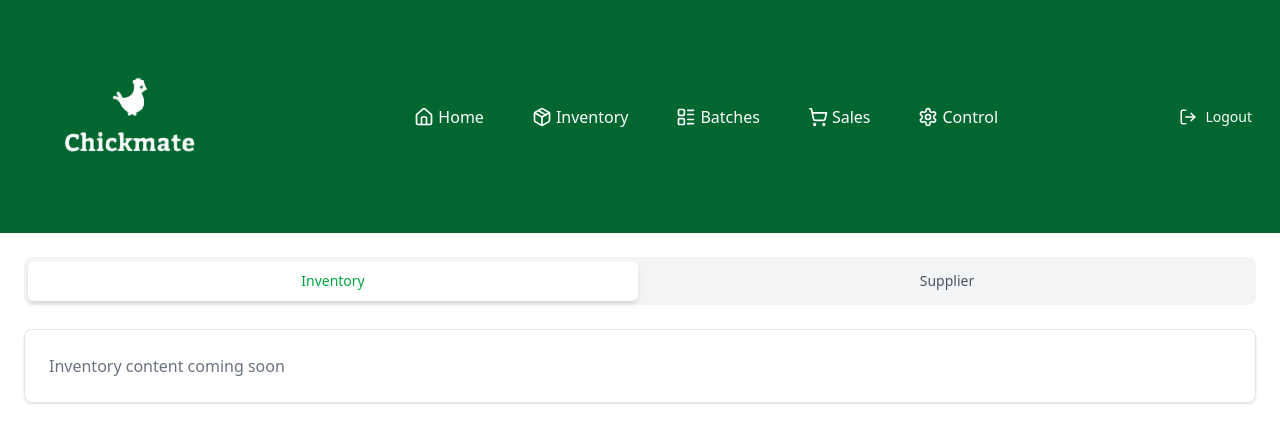
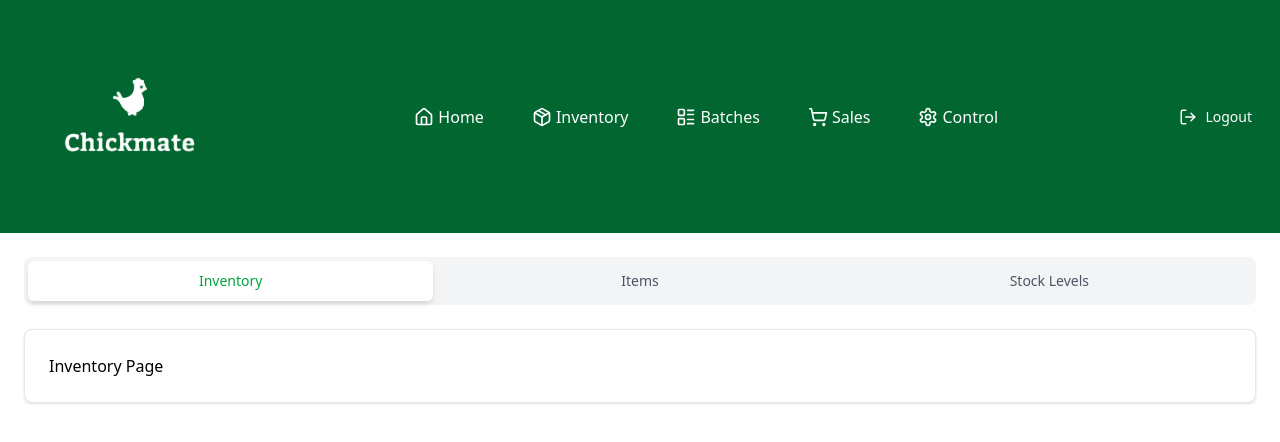
Before and after one commit to 05-14th/PMS, a React (Vite) app: page /inventory in a window 1280 px wide. Shown: the top 442 px of the page. Built offline with nearby package versions, Linux system fonts and the light colour scheme.

Commit message:
Inventory Subtab

```diff
--- /dev/null
+++ b/src/pages/Extra/Inventory.tsx
@@ -0,0 +1,10 @@
+function Inventory() {
+    return (
+      <div>
+        <h2>Inventory Page</h2>
+        {/* your content */}
+      </div>
+    );
+  }
+
+  export default Inventory;   // 👈 this fixes your error
--- /dev/null
+++ b/src/pages/Extra/Itemlist.tsx
@@ -0,0 +1,38 @@
+import React from 'react';
+
+interface Item {
+  id: string;
+  name: string;
+  quantity: number;
+  // Add other item properties as needed
+}
+
+interface ItemListProps {
+  items?: Item[];
+  onItemClick?: (item: Item) => void;
+}
+
+const ItemList: React.FC<ItemListProps> = ({ items = [], onItemClick }) => {
+  return (
+    <div className="item-list">
+      <h3>Inventory Items</h3>
+      {items.length === 0 ? (
+        <p>No items found</p>
+      ) : (
+        <ul>
+          {items.map((item) => (
+            <li
+              key={item.id}
+              onClick={() => onItemClick?.(item)}
+              style={{ cursor: onItemClick ? 'pointer' : 'default' }}
+            >
+              {item.name} - {item.quantity} units
+            </li>
+          ))}
+        </ul>
+      )}
+    </div>
+  );
+};
+
+export default ItemList;
--- /dev/null
+++ b/src/pages/Extra/StockLevels.tsx
@@ -0,0 +1,14 @@
+import React from 'react';
+
+const StockLevels: React.FC = () => {
+  return (
+    <div className="rounded-lg border border-gray-200 bg-white p-6 shadow-sm">
+      <h2 className="mb-4 text-xl font-semibold text-gray-800">Stock Levels</h2>
+      <div className="text-gray-500">
+        Stock levels content will be displayed here
+      </div>
+    </div>
+  );
+};
+
+export default StockLevels;
--- a/src/pages/Inventory.tsx
+++ b/src/pages/Inventory.tsx
@@ -1,54 +1,64 @@
-import { useState } from 'react';
-import MainBody from '../components/MainBody';
+import { useState } from "react";
+import MainBody from "../components/MainBody";
 
-function Inventory() {
-  const [activeTab, setActiveTab] = useState<'inventory' | 'supplier'>('inventory');
+// ✅ Make sure these exist in: src/pages/Extra/
+import StockLevels from "./Extra/StockLevels";
+import ItemList from "./Extra/Itemlist";
+import Inventory from "./Extra/Inventory";
+
+type TabType = "inventory" | "items" | "stock";
+
+const tabs: { id: TabType; label: string }[] = [
+  { id: "inventory", label: "Inventory" },
+  { id: "items", label: "Items" },
+  { id: "stock", label: "Stock Levels" },
+];
+
+function InventoryPage() {
+  const [activeTab, setActiveTab] = useState<TabType>("inventory");
+
+  const renderTabContent = () => {
+    switch (activeTab) {
+      case "inventory":
+        return <Inventory />;
+      case "items":
+        return <ItemList />;
+      case "stock":
+        return <StockLevels />;
+      default:
+        return <Inventory />;
+    }
+  };
 
   return (
     <MainBody>
       <div className="p-6">
-        {/* Modern Tabs */}
+        {/* Tabs */}
         <div className="flex space-x-1 rounded-lg bg-gray-100 p-1">
+          {tabs.map((tab) => (
             <button
+              key={tab.id}
               className={`flex-1 rounded-md py-2.5 text-sm font-medium leading-5 transition-all duration-200 ${
-              activeTab === 'inventory'
-                ? 'bg-white shadow-md text-green-600'
-                : 'text-gray-600 hover:bg-white/[0.12] hover:text-green-700'
+                activeTab === tab.id
+                  ? "bg-white shadow-md text-green-600"
+                  : "text-gray-600 hover:bg-white/[0.12] hover:text-green-700"
               }`}
-            onClick={() => setActiveTab('inventory')}
+              onClick={() => setActiveTab(tab.id)}
             >
-            Inventory
+              {tab.label}
             </button>
-          <button
-            className={`flex-1 rounded-md py-2.5 text-sm font-medium leading-5 transition-all duration-200 ${
-              activeTab === 'supplier'
-                ? 'bg-white shadow-md text-green-600'
-                : 'text-gray-600 hover:bg-white/[0.12] hover:text-gray-700'
-            }`}
-            onClick={() => setActiveTab('supplier')}
-          >
-            Supplier
-          </button>
+          ))}
         </div>
 
-        {/* Tab Content */}
+        {/* Content */}
         <div className="mt-6">
-          {activeTab === 'inventory' && (
           <div className="rounded-lg border border-gray-200 bg-white p-6 shadow-sm">
-              {/* Inventory content will go here */}
-              <p className="text-gray-500">Inventory content coming soon</p>
+            {renderTabContent()}
           </div>
-          )}
-          {activeTab === 'supplier' && (
-            <div className="rounded-lg border border-gray-200 bg-white p-6 shadow-sm">
-              {/* Supplier content will go here */}
-              <p className="text-gray-500">Supplier content coming soon</p>
-            </div>
-          )}
         </div>
       </div>
     </MainBody>
   );
 }
 
-export default Inventory;
+export default InventoryPage;
```
Lines whose indentation alone changed are shown as unchanged.
